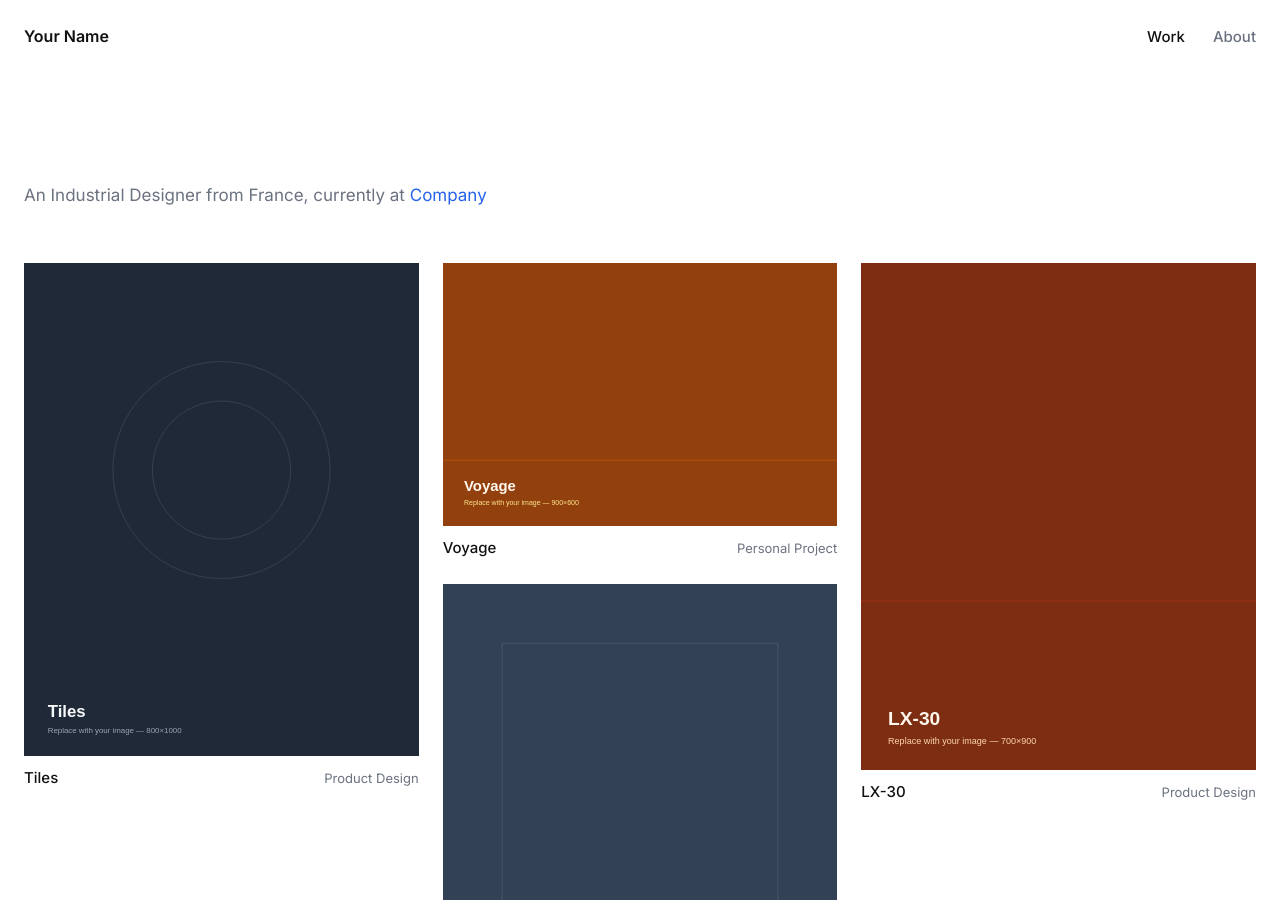
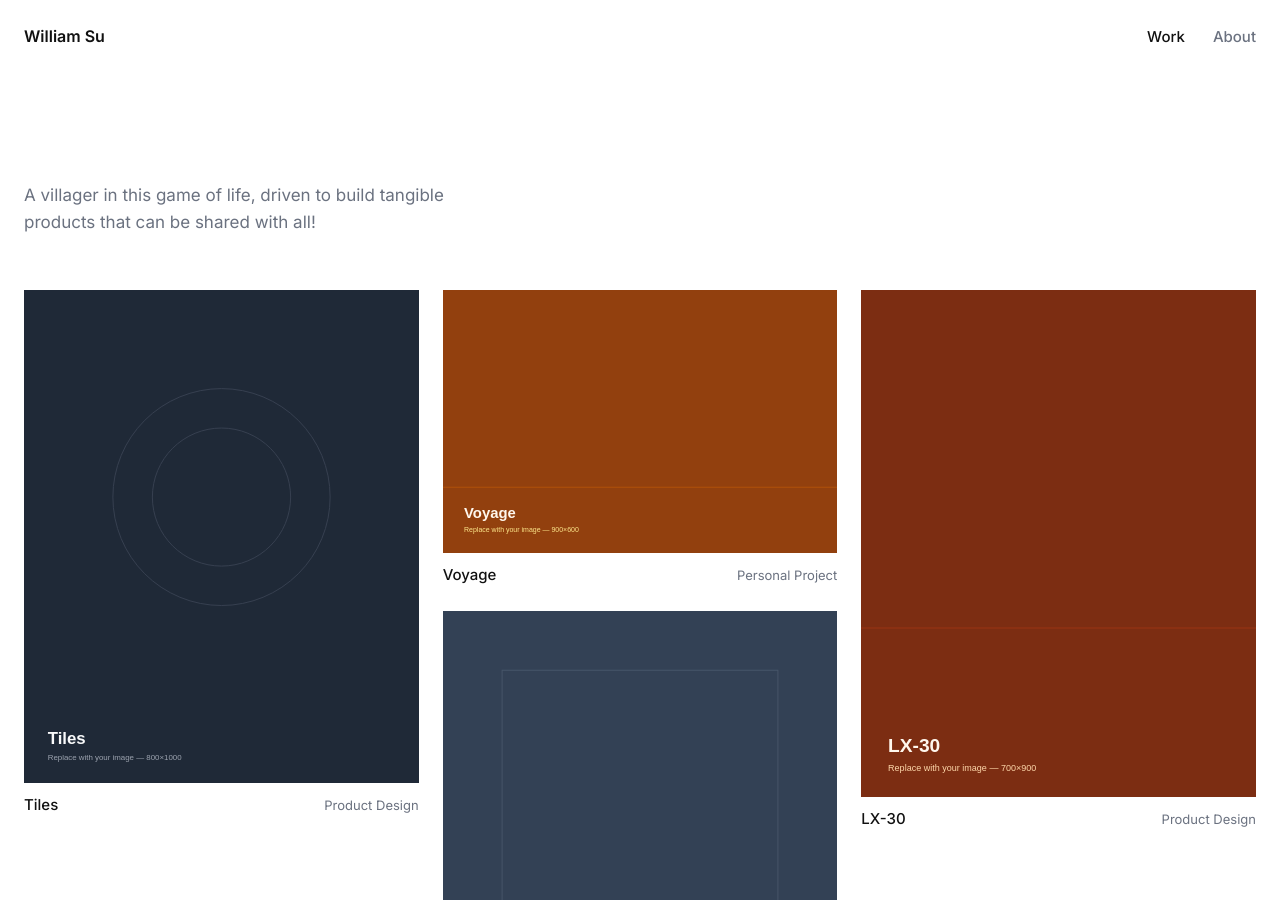
Before and after one commit to OperationPantsu/PersonalSite, a Jekyll site: the page built from index.html, in a window 1280 px wide and 900 px high. Built offline with Jekyll 4.4.1, drawn with Linux system fonts in a browser that asks for light colours; some of the changed text lies outside the part shown.

Commit message:
Personalize site with William Su's info
Co-Authored-By: Claude Sonnet 5 <noreply@anthropic.com>

```diff
--- a/_config.yml
+++ b/_config.yml
@@ -4,13 +4,13 @@
 # (takes ~1 minute). Locally, restart `bundle exec jekyll serve`.
 # ------------------------------------------------------------------
 
-title: "Your Name"
-tagline_prefix: "An Industrial Designer from France, currently at"
-tagline_link_text: "Company"
-tagline_link_url: "https://example.com"
+title: "William Su"
+tagline_prefix: "A villager in this game of life, driven to build tangible products that can be shared with all!"
+tagline_link_text: ""
+tagline_link_url: ""
 
 description: >-
-  Portfolio of Your Name, an industrial / product designer.
+  Portfolio of William Su.
 
 # Used for canonical URLs, sitemap, RSS. Set url to your GitHub Pages
 # address (or custom domain) and leave baseurl blank for a user/org
@@ -19,19 +19,17 @@ description: >-
 url: "https://operationpantsu.github.io"
 baseurl: "/PersonalSite"
 
-author: Your Name
-email: you@example.com
+author: William Su
+email: suwilliam2014@gmail.com
 
 # Shown in the footer and on the About page.
 social:
   - label: Email
-    url: mailto:you@example.com
+    url: mailto:suwilliam2014@gmail.com
   - label: LinkedIn
-    url: https://linkedin.com/in/yourusername
-  - label: Instagram
-    url: ""
-  - label: Are.na
-    url: ""
+    url: https://www.linkedin.com/in/pantsu/
+  - label: GitHub
+    url: https://github.com/OperationPantsu
 
 # Header navigation, in order. url can point to an internal page
 # (starting with /) or an external site.
```
Also changed, not shown: assets/images/favicon.svg.
